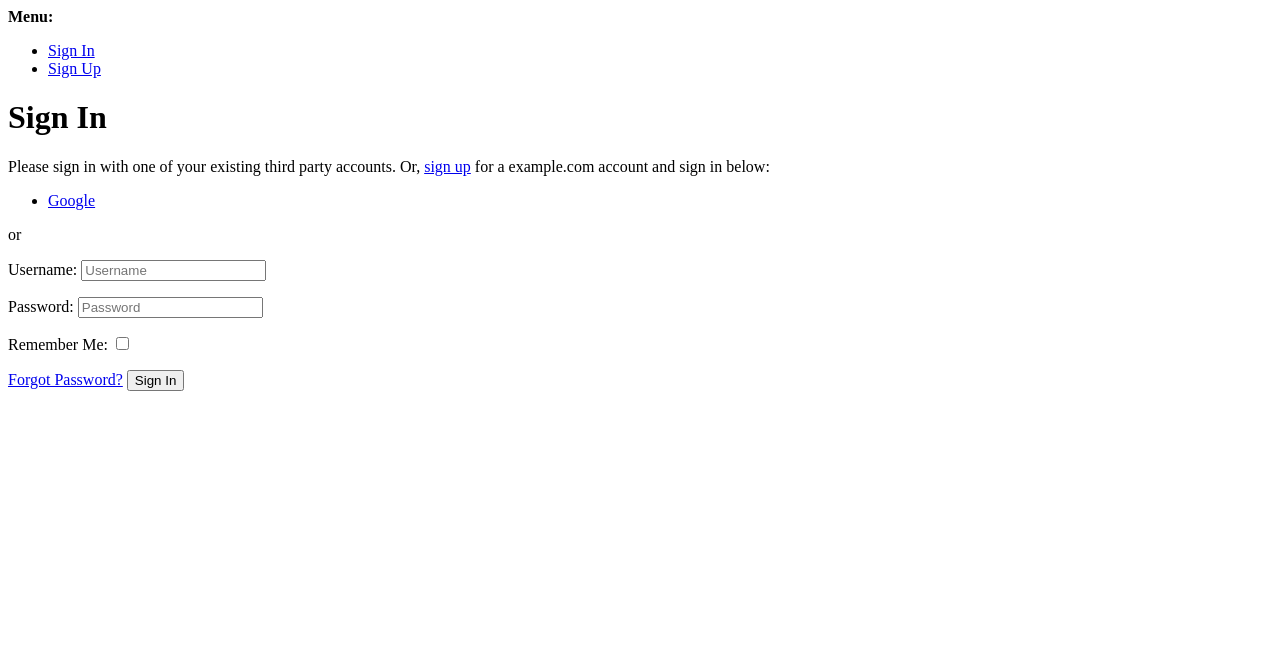
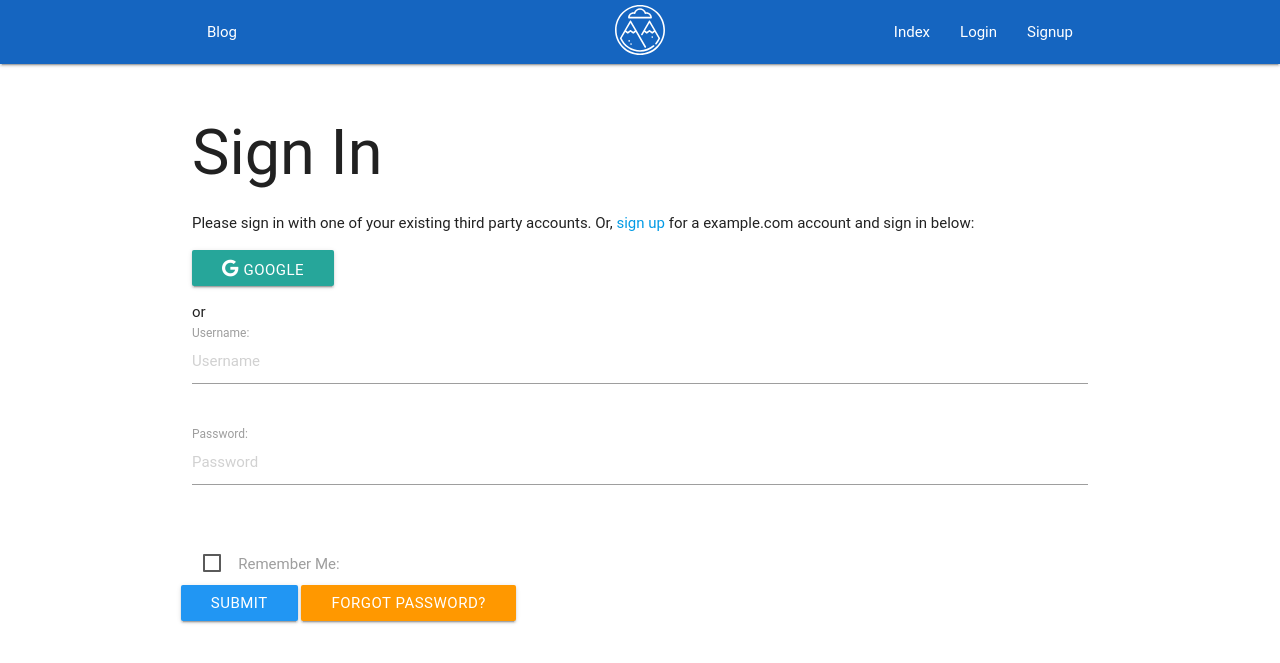
Before and after one commit to ZucchiniZe/genius, a Django app: page /accounts/login/ in a window 1280 px wide. Shown: the top 663 px of the page. Run offline with Django 3.2, Linux system fonts and the light colour scheme; some libraries are stand-ins or nearby versions; some web fonts are replaced.

Commit message:
add templates for authentication

```diff
--- /dev/null
+++ b/peak/templates/account/login.html
@@ -0,0 +1,64 @@
+{% extends 'base.html' %}
+{% load account socialaccount %}
+
+{% block title %}Login{% endblock %}
+
+{% block content %}
+  <h1>Sign In</h1>
+  {% get_providers as socialaccount_providers %}
+  {% if socialaccount_providers %}
+    <p>Please sign in with one
+      of your existing third party accounts. Or, <a href="{{ signup_url }}">sign up</a>
+      for a {{ site.name }} account and sign in below:</p>
+    <div class="socialaccount_ballot">
+      <ul class="socialaccount_providers">
+        {% for provider in socialaccount_providers %}
+          {% if provider.id == "openid" %}
+            {% for brand in provider.get_brands %}
+              <li>
+                <a title="{{brand.name}}"
+                   class="socialaccount_provider {{provider.id}} {{brand.id}}"
+                   href="{% provider_login_url provider.id openid=brand.openid_url process=process %}"
+                >{{brand.name}}sadsd</a>
+              </li>
+            {% endfor %}
+          {% endif %}
+          <li>
+            <a title="{{provider.name}}" class="socialaccount_provider {{provider.id}} btn"
+               href="{% provider_login_url provider.id process=process scope=scope auth_params=auth_params %}">
+              <i class="fa fa-{{ provider.name|lower }}" aria-hidden="true"></i>
+              {{provider.name}}</a>
+          </li>
+        {% endfor %}
+      </ul>
+      <div class="login-or">or</div>
+    </div>
+    {% providers_media_js %}
+  {% else %}
+    <p>If you have not created an account yet, then please
+      <a href="{{ signup_url }}">sign up</a> first.</p>
+  {% endif %}
+  <div class="row">
+    <form method="post" class="col s12">
+      {% csrf_token %}
+      {% for field in form %}
+        <div class="row">
+          <div class="input-field col s12">
+            {{ field.errors }}
+            {{ field }}
+            {{ field.label_tag }}
+          </div>
+        </div>
+      {% endfor %}
+      {% if redirect_field_value %}
+        <input type="hidden" name="{{ redirect_field_name }}" value="{{ redirect_field_value }}" />
+      {% endif %}
+      <div class="row">
+        <div class="input-field">
+          <input class="btn blue" type="submit" value="Submit">
+          <a class="btn orange" href="{% url 'account_reset_password' %}">Forgot Password?</a>
+        </div>
+      </div>
+    </form>
+  </div>
+{% endblock %}
--- a/peak/templates/base.html
+++ b/peak/templates/base.html
@@ -5,6 +5,8 @@
 <head>
   <meta charset="UTF-8"/>
   <title>{% block title %}Mountain Range{% endblock %}</title>
+  <link href="https://fonts.googleapis.com/icon?family=Material+Icons" rel="stylesheet">
+  <link rel="stylesheet" href="https://maxcdn.bootstrapcdn.com/font-awesome/4.6.3/css/font-awesome.min.css">
   <link rel="stylesheet" href="https://cdnjs.cloudflare.com/ajax/libs/materialize/0.97.6/css/materialize.min.css">
   <link href="{% static 'peak/style.css' %}" rel="stylesheet"/>
   <link rel="stylesheet" type="text/css" href="{% static 'hijack/hijack-styles.css' %}" />
@@ -38,6 +40,13 @@
 </nav>
 <br/>
 <div class="container">
+  {% if messages %}
+    <ul class="messages">
+      {% for message in messages %}
+        <li{% if message.tags %} class="{{ message.tags }}"{% endif %}>{{ message }}</li>
+      {% endfor %}
+    </ul>
+  {% endif %}
   {% block content %}{% endblock %}
 </div>
 <script type="text/javascript" src="https://code.jquery.com/jquery-2.1.1.min.js"></script>
```
Also changed, not shown: peak/templates/account/logout.html (added, +17 -0 lines).
